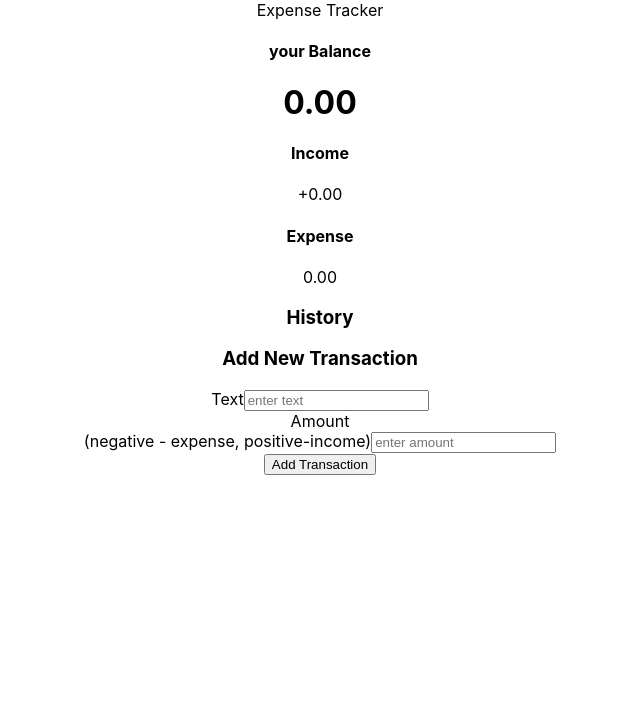
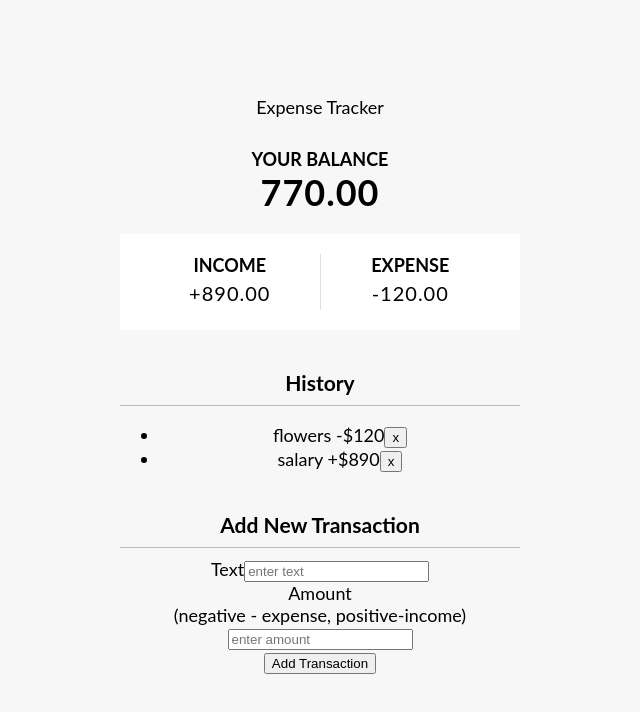
Before and after one commit to Suma249/expense-tracker, a React (Create React App) app: page / in a window 1280 px wide. Shown: the top 712 px of the page, without its empty margins (320-960 px from the left). Built offline with nearby package versions, Linux system fonts and the light colour scheme.

Commit message:
added css and corrected the wrong code

```diff
--- a/src/App.css
+++ b/src/App.css
@@ -36,3 +36,63 @@
     transform: rotate(360deg);
   }
 }
+
+* {
+  box-sizing: border-box;
+}
+
+body {
+  background-color: #f7f7f7;
+  display: flex;
+  flex-direction: column;
+  align-items: center;
+  justify-content: center;
+  min-height: 100vh;
+  margin: 0;
+  font-family: 'Lato', sans-serif;
+  font-size: 18px;
+}
+
+.container {
+  margin: 30px auto;
+  width: 400px;
+}
+
+h1 {
+  letter-spacing: 1px;
+  margin: 0;
+}
+
+h3 {
+  border-bottom: 1px solid #bbb;
+  padding-bottom: 10px;
+  margin: 40px 0 10px;
+}
+
+h4 {
+  margin: 0;
+  text-transform: uppercase;
+}
+
+.inc-exp-container {
+  background-color: #fff;
+  box-shadow: var(--box-shadow);
+  padding: 20px;
+  display: flex;
+  justify-content: space-between;
+  margin: 20px 0;
+}
+
+.inc-exp-container > div {
+  flex: 1;
+  text-align: center;
+}
+.inc-exp-container > div:first-of-type {
+  border-right: 1px solid #dedede;
+}
+
+.money {
+  font-size: 20px;
+  letter-spacing: 1px;
+  margin: 5px 0;
+}
--- a/src/Components/AddNewTransaction.js
+++ b/src/Components/AddNewTransaction.js
@@ -1,10 +1,10 @@
 import React, { useContext, useState } from 'react'
-import { globalContext} from '../Context/global';
+import { GlobalContext} from '../Context/global';
 
 function AddNewTransaction() {
     const [text,setText]=useState('');
     const [amount, setAmount]=useState('');
-    const {addTransaction} = useContext(globalContext);
+    const {addTransaction} = useContext(GlobalContext);
 
     const onSubmit = (e) =>{
         e.preventDefault();
--- a/src/Components/Balance.js
+++ b/src/Components/Balance.js
@@ -1,8 +1,8 @@
 import React, { useContext } from 'react';
-import { globalContext } from '../Context/global';
+import { GlobalContext } from '../Context/global';
 
 function Balance() {
-   const {transactions} = useContext(globalContext);
+   const {transactions} = useContext(GlobalContext);
    const amounts = transactions.map ( transaction => transaction.amount);
    const total = amounts.reduce((acc,item) => (acc+=item), 0).toFixed(2)
   return(
--- a/src/Components/IncomeExpenses.js
+++ b/src/Components/IncomeExpenses.js
@@ -1,8 +1,8 @@
 import React, { useContext } from 'react'
-import { globalContext } from '../Context/global'
+import { GlobalContext } from '../Context/global'
 
 function IncomeExpenses() {
-  const {transactions}=useContext(globalContext);
+  const {transactions}=useContext(GlobalContext);
 
   const amounts = transactions.map (transaction => transaction.amount);
 
--- a/src/Components/Transaction.js
+++ b/src/Components/Transaction.js
@@ -1,13 +1,13 @@
 import React, { useContext } from 'react'
-import { globalContext } from '../Context/global';
+import { GlobalContext } from '../Context/global';
 
-function Transaction( {key, transaction}) {
-  const {deleteTransaction} = useContext(globalContext)
+function Transaction( {transaction}) {
+  const {deleteTransaction} = useContext(GlobalContext)
     const sign= transaction.amount<0?'-':'+';
   return (
     <div>
-         <li className={sign==='-'?'minus':'plus'} key={key}>
-              {transaction.text} <span>{sign}${Math.abs(transaction.amount)}</span><button onClick={deleteTransaction(key)} className='delete-btn'>x</button>
+         <li className={sign==='-'?'minus':'plus'} key={transaction.id}>
+              {transaction.text} <span>{sign}${Math.abs(transaction.amount)}</span><button onClick={() => deleteTransaction(transaction.id)} className='delete-btn'>x</button>
             </li>
     </div>
   )
--- a/src/Components/TransactionList.js
+++ b/src/Components/TransactionList.js
@@ -1,14 +1,15 @@
 import React, { useContext } from 'react'
-import { globalContext } from '../Context/global'
+import { GlobalContext } from '../Context/global'
 import Transaction from './Transaction';
 
 function TransactionList() {
-  const {transactions}=useContext(globalContext);
+  const {transactions}=useContext(GlobalContext);
+ // console.log("transactions in transacxtion list: "+transactions)
   return (
     <div>
         <h3>History</h3>
         <ul  className='list'>
-          {transactions.map ( transaction => (<Transaction key = {transaction.id} transaction={transaction} />))}
+          {transactions.map ( transaction => (<Transaction transaction={transaction} />))}
         </ul>
     </div>
   )
--- a/src/Context/AppReducer.js
+++ b/src/Context/AppReducer.js
@@ -11,7 +11,7 @@ const AppReducer = (state, action ) => {
                 transactions: [...state.transactions, action.payload]
             }
         default:
-            return
+            return state
     }
 }
 
--- a/src/Context/global.js
+++ b/src/Context/global.js
@@ -3,15 +3,26 @@ import AppReducer from './AppReducer';
 
 //initial state
 const initialState={
-    transactions:[]
+    transactions:[
+        {
+            id:1,
+            text:"flowers",
+            amount:-120
+        },
+        {
+            id:2,
+            text:"salary",
+            amount:890
+        }
+    ]
 }
 
 //create context
-export const globalContext=createContext(initialState);
+export const GlobalContext=createContext(initialState);
 //provider component
 export const GlobalProvider = ( { children } ) =>{
     const [state, dispatch]=useReducer(AppReducer, initialState);
-
+    console.log("state object in global component: "+state.transactions);
     //actions
     function deleteTransaction(id){
         dispatch({
@@ -25,13 +36,14 @@ export const GlobalProvider = ( { children } ) =>{
             payload:transactions
         })
     }
+    console.log("transactions in global component: "+state.transactions)
     return(
-        <globalContext.Provider value={{
+        <GlobalContext.Provider value={{
             transactions:state.transactions,
             deleteTransaction,
             addTransaction
         }}>
         {children}
-        </globalContext.Provider>
+        </GlobalContext.Provider>
     )
 }
```
